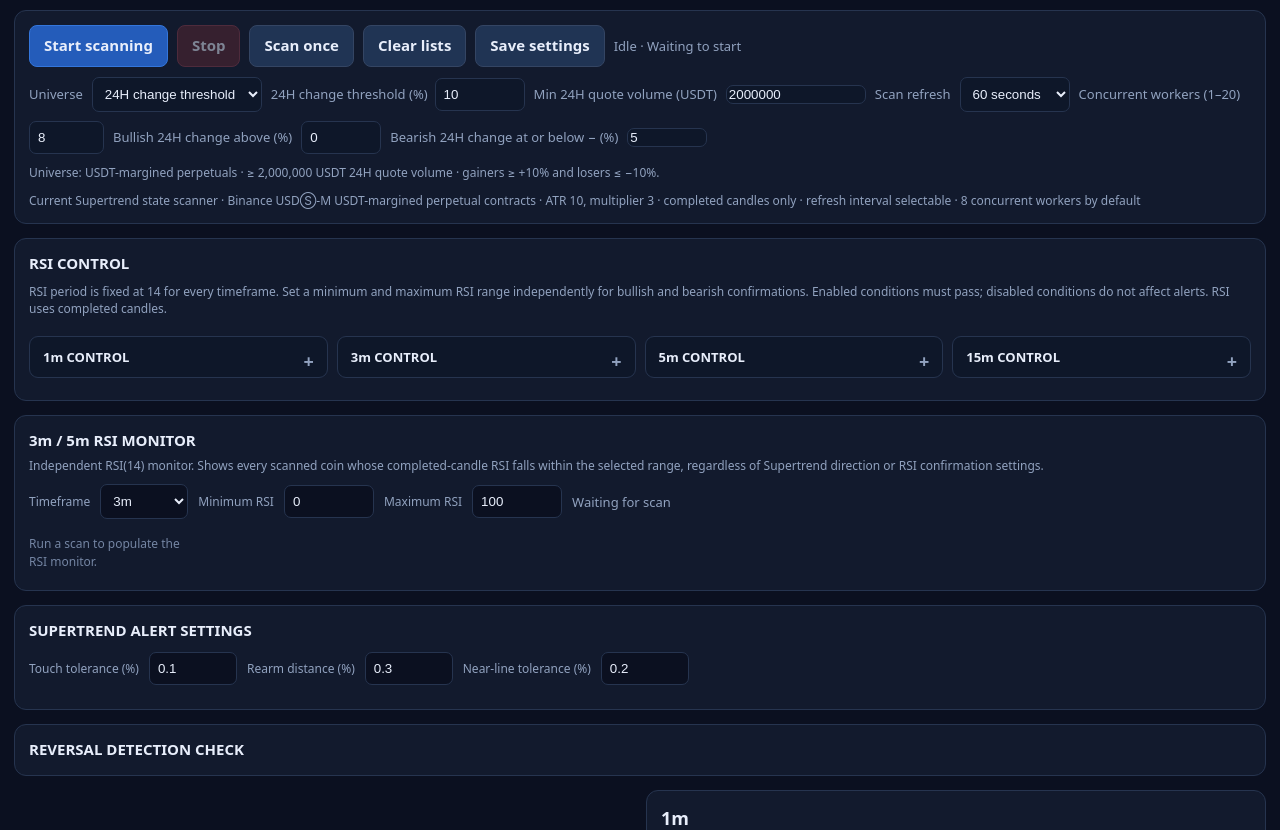
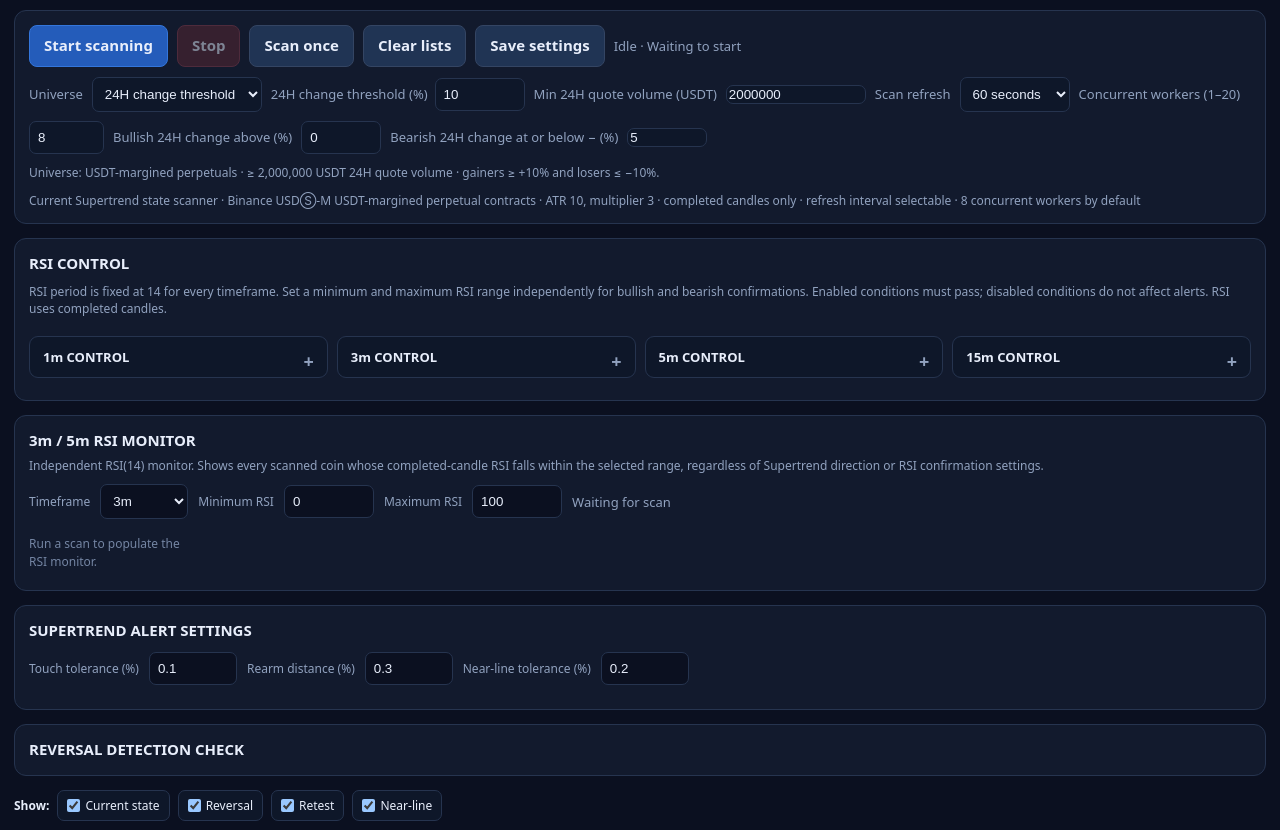
Before and after one commit to kingddenton/Short-hunter, a plain HTML site: page index.html in a window 1280 px wide. Shown: the part 67-897 px from the top of the page. Drawn offline with Linux system fonts and the light colour scheme.

Commit message:
Position alert type filters above eight-panel dashboard

```diff
--- a/index.html
+++ b/index.html
@@ -207,6 +207,7 @@ button.primary{background:#245cba;border-color:#3476db}button.stop{background:#5
  </div>
 </section>
 <details class="panel verify"><summary style="cursor:pointer;font-size:15px;font-weight:750;list-style:none">REVERSAL DETECTION CHECK</summary><div id="verification" class="status" style="margin-top:9px">Run a scan to see candle-check results.</div></details>
+<div id="alertFilterBar"></div>
 <section class="grid" id="dashboard"></section>
 </main>
 <script>
@@ -234,7 +235,8 @@ function renderVerification(){
 }
 function render(){
  const filterHtml='<div class="alert-filters"><b style="font-size:12px">Show:</b><label class="alert-filter"><input type="checkbox" class="alertTypeFilter" value="state" checked> Current state</label><label class="alert-filter"><input type="checkbox" class="alertTypeFilter" value="reversal" checked> Reversal</label><label class="alert-filter"><input type="checkbox" class="alertTypeFilter" value="retest" checked> Retest</label><label class="alert-filter"><input type="checkbox" class="alertTypeFilter" value="near" checked> Near-line</label></div>';
- $('dashboard').innerHTML=filterHtml+TFS.map(tf=>'<section class="tfcard"><div class="tfhead">'+tf+'</div><div class="sides"><div class="side bull"><h3>BULLISH ALERTS</h3><div id="'+tf+'-bull"><div class="empty">No alerts yet</div></div></div><div class="side bear"><h3>BEARISH ALERTS</h3><div id="'+tf+'-bear"><div class="empty">No alerts yet</div></div></div></div></section>').join('');
+ $('alertFilterBar').innerHTML=filterHtml;
+ $('dashboard').innerHTML=TFS.map(tf=>'<section class="tfcard"><div class="tfhead">'+tf+'</div><div class="sides"><div class="side bull"><h3>BULLISH ALERTS</h3><div id="'+tf+'-bull"><div class="empty">No alerts yet</div></div></div><div class="side bear"><h3>BEARISH ALERTS</h3><div id="'+tf+'-bear"><div class="empty">No alerts yet</div></div></div></div></section>').join('');
  document.querySelectorAll('.alertTypeFilter').forEach(el=>el.addEventListener('change',draw));
  draw();
 }
```
